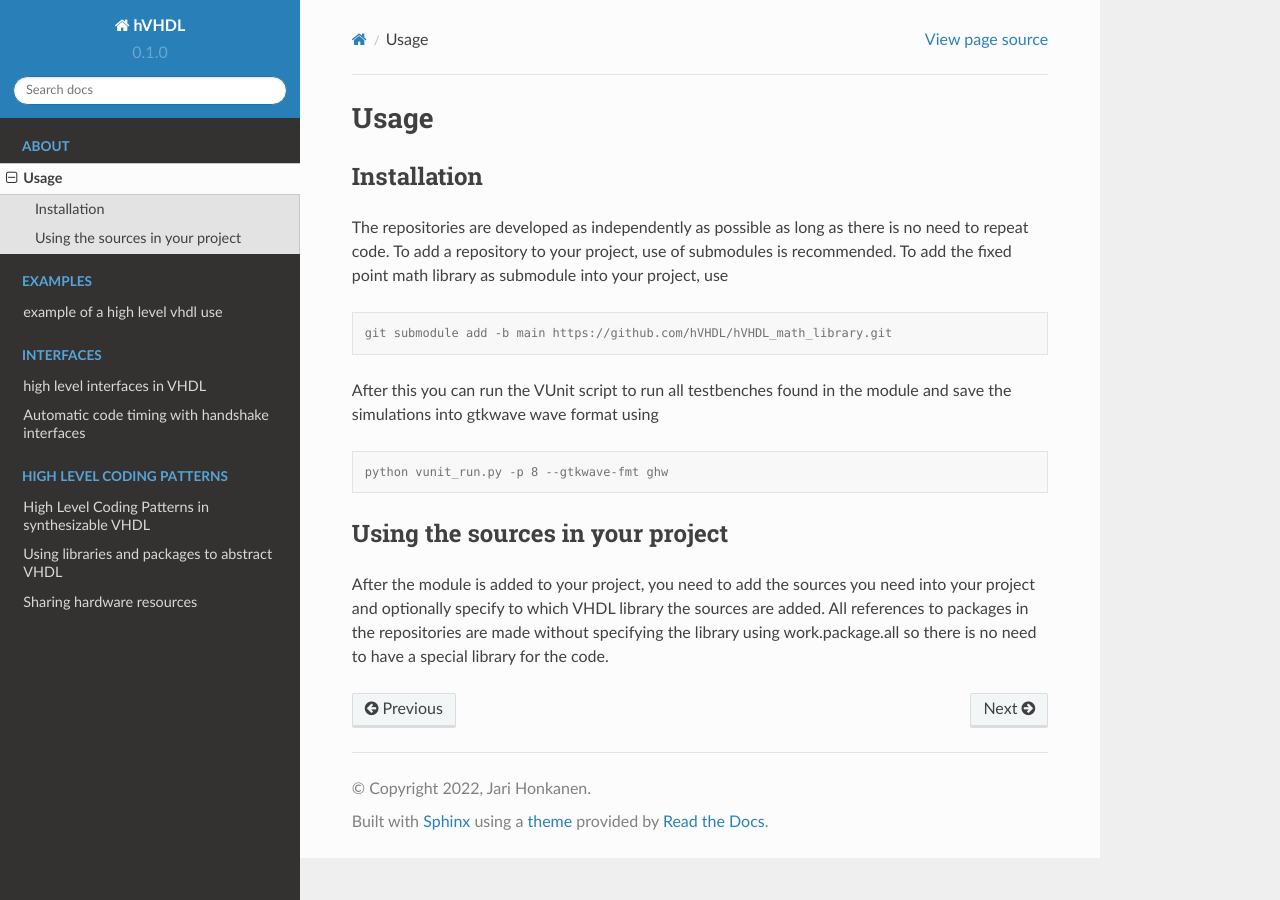
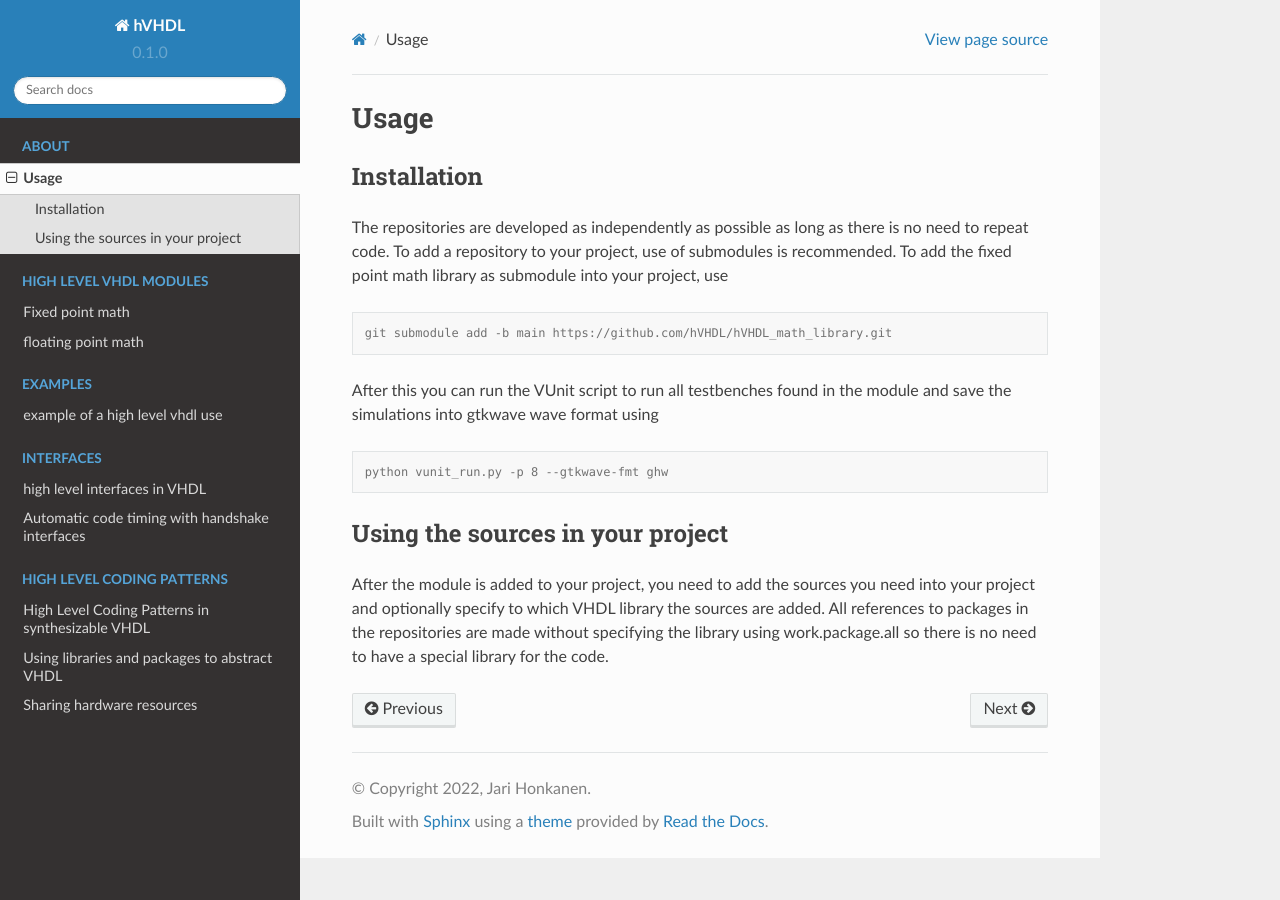
Before and after one commit to hVHDL/hVHDL, a Sphinx documentation site: the page built from docs/source/usage.rst, in a window 1280 px wide. Built offline with Sphinx 7.4.7 and the Read the Docs theme 2.0.0, drawn with Linux system fonts in a browser that asks for light colours; pages that are not in the unit, such as notebooks, are missing from menus.

Commit message:
move hvhdl_repository documents under source/ folder

```diff
--- a/docs/source/index.rst
+++ b/docs/source/index.rst
@@ -31,8 +31,8 @@ how to :ref:`installation` the project.
     :caption: High level VHDL modules
     :hidden:
 
-    ../hvhdl_repositories/fixed_point_math_repository
-    ../hvhdl_repositories/floating_point
+    hvhdl_repositories/fixed_point_math_repository
+    hvhdl_repositories/floating_point
 
 .. toctree::
     :caption: Examples
```
Also changed, not shown: docs/source/hvhdl_repositories/fixed_point_math_repository.rst (renamed from docs/hvhdl_repositories/fixed_point_math_repository.rst), docs/source/hvhdl_repositories/floating_point.rst (renamed from docs/hvhdl_repositories/floating_point.rst).
